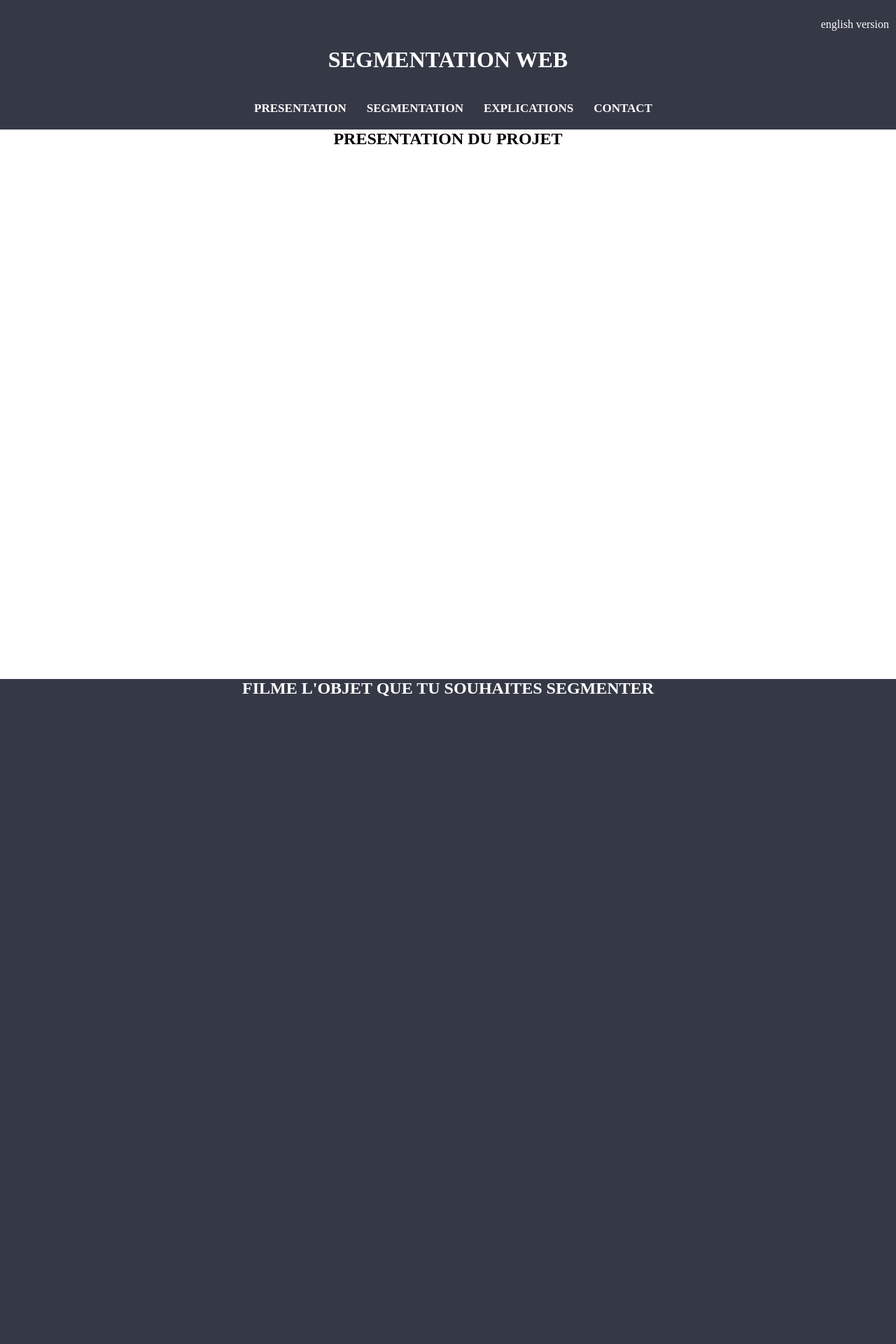
After one commit to etiennelndr/picasso, a Flask app: page /camera.fr in a window 1280 px wide. The commit adds this page. Shown: the top 1920 px of the page at 70% size. Run offline with Flask 2, Linux system fonts and the light colour scheme; parts of the project's set-up code (start-up, migrations or seed data) failed here and were passed over; some libraries are stand-ins or nearby versions.

Commit message:
enabling the switch between english and french version

```diff
--- a/picasso/server/server.py
+++ b/picasso/server/server.py
@@ -4,7 +4,12 @@ import flask
 app = flask.Flask(__name__)
 
 
-@app.route("/camera")
-def get_camera_stream():
-    print("get_camera_stream")
-    return flask.render_template("camera.html")
+@app.route("/camera.en")
+def english_version():
+    print("switching_to_english_version")
+    return flask.render_template("camera.en.html")
+
+@app.route('/camera.fr')
+def french_version():
+    print("switching_to_french_version")
+    return flask.render_template("camera.fr.html")
--- a/picasso/server/static/css/camera.css
+++ b/picasso/server/static/css/camera.css
@@ -1,5 +1,6 @@
 #video {
     width: 60%;
+    top: 200px;
 }
 .center {
     display: block;
@@ -14,8 +15,10 @@
 }
 
 .title h1,
-#first_id h1,
-#second_id h1 {
+#presentation h1,
+#segmentation h1,
+#explanations h1,
+#contact h1 {
     text-align: center;
 }
 
@@ -70,13 +73,13 @@ section.presentation {
     color: black;
 }
 
-section.parcours {
+section.segmentation {
     height: 970px;
     background-color: #353946;
     color: white;
 }
 
-section.experience_professionnelle {
+section.explanations {
     height: 970px;
     background-color: white;
     color: #353946;
--- /dev/null
+++ b/picasso/server/templates/camera.fr.html
@@ -0,0 +1,95 @@
+<!DOCTYPE html>
+<html lang="en">
+	<head>
+		<meta charset="UTF-8" />
+		<meta name="viewport" content="width=device-width, initial-scale=1.0" />
+		<link rel="stylesheet" type="text/css" href="{{ url_for('static', filename='css/camera.css') }}" />
+		<script
+			src="https://kit.fontawesome.com/d6a9891f2a.js"
+			crossorigin="anonymous"
+		></script>
+		<script
+			src="https://code.jquery.com/jquery-3.4.1.min.js"
+			integrity="sha256-CSXorXvZcTkaix6Yvo6HppcZGetbYMGWSFlBw8HfCJo="
+			crossorigin="anonymous"
+		></script>
+
+		<script src="{{ url_for('static', filename='js/scroll.js') }}"></script>
+
+		<title>Web segmentation</title>
+	</head>
+	<body>
+		<header>
+			<div class="language_switch">
+				<a class="hvr-grow" href="{{ url_for('english_version') }}">english version</a>
+			</div>
+			<div class="title">
+				<h1>
+					SEGMENTATION WEB
+				</h1>
+			</div>
+			<div id="menu">
+				<ul>
+					<li class="hvr-float" onclick="scrollto('presentation');">
+						PRESENTATION
+					</li>
+					<li class="hvr-float" onclick="scrollto('segmentation');">SEGMENTATION</li>
+					<li
+						class="hvr-float"
+						onclick="scrollto('explanations');"
+					>
+						EXPLICATIONS
+					</li>
+					<li class="hvr-float" onclick="scrollto('contact');">CONTACT</li>
+				</ul>
+			</div>
+		</header>
+
+		<section class="presentation">
+			<div id="presentation">
+				<h1>
+					PRESENTATION DU PROJET
+				</h1>
+			</div>
+		</section>
+		<section class="segmentation">
+			<div id="segmentation">
+				<h1>
+					FILME L'OBJET QUE TU SOUHAITES SEGMENTER
+				</h1>
+				<div id="video">
+					<video autoplay id="video" class="center"></video>
+					<script src="{{ url_for('static', filename='js/camera.js') }}">
+					</script>
+				</div>
+			</div>
+		</section>
+		<section class="explanations">
+			<div id="explanations">
+				<h1>
+					COMMENT CELA FONCTIONNE ?
+				</h1>
+			</div>
+		</section>
+		<footer class="contact">
+			<div id="contact">
+				<h1>
+					NOUS CONTACTER
+				</h1>
+				<div class="links">
+					<a href="https://github.com/raphaellndr" target="blank_">
+						<i class="fab fa-github-square"> </i
+					></a>
+					<a
+						href="https://www.linkedin.com/in/rapha%C3%ABl-landur%C3%A9-16028a183/"
+						target="blank_"
+						><i class="fab fa-linkedin"></i
+					></a>
+					<a href="mailto:raph.landure@gmail.com">
+						<i class="fas fa-envelope"></i>
+					</a>
+				</div>
+			</div>
+		</footer>
+	</body>
+</html>
```
Also changed, not shown: picasso/server/templates/camera.en.html (renamed from picasso/server/templates/camera.html, +15 -15 lines).
